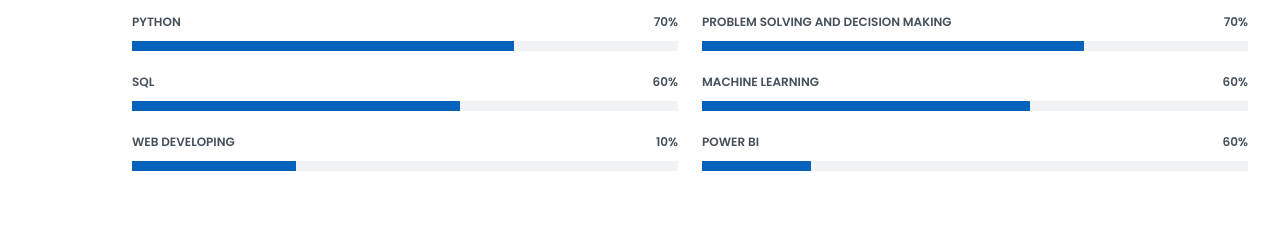
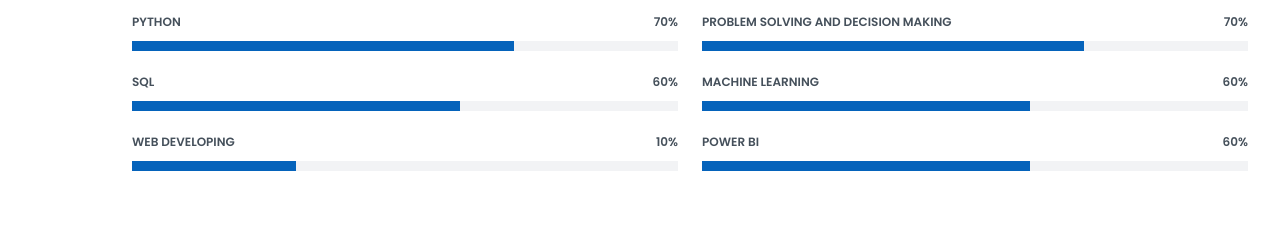
Before and after one commit to SheenaCandel/MyResume, a plain HTML site: page index.html in a window 1280 px wide. Shown: the part 1719-1970 px from the top of the page. Drawn offline with nearby package versions, Linux system fonts and the light colour scheme.

Commit message:
Update index.html

```diff
--- a/index.html
+++ b/index.html
@@ -217,7 +217,7 @@
             <div class="progress">
               <span class="skill">Power BI<i class="val">60%</i></span>
               <div class="progress-bar-wrap">
-                <div class="progress-bar" role="progressbar" aria-valuenow="20" aria-valuemin="0" aria-valuemax="100"></div>
+                <div class="progress-bar" role="progressbar" aria-valuenow="60" aria-valuemin="0" aria-valuemax="100"></div>
               </div>
             </div>
 
@@ -289,6 +289,7 @@
                 <li>Provide necessary data reports to the Account Manager and/or Business Director. </li>
               </ul>
             </div>
+            <div class="resume-item pb-0">
               <h4>Research Intern</h4>
               <h5>February 2023 - June 2023</h5>
               <p><em>Data Science Technological Center</em></p>
```
